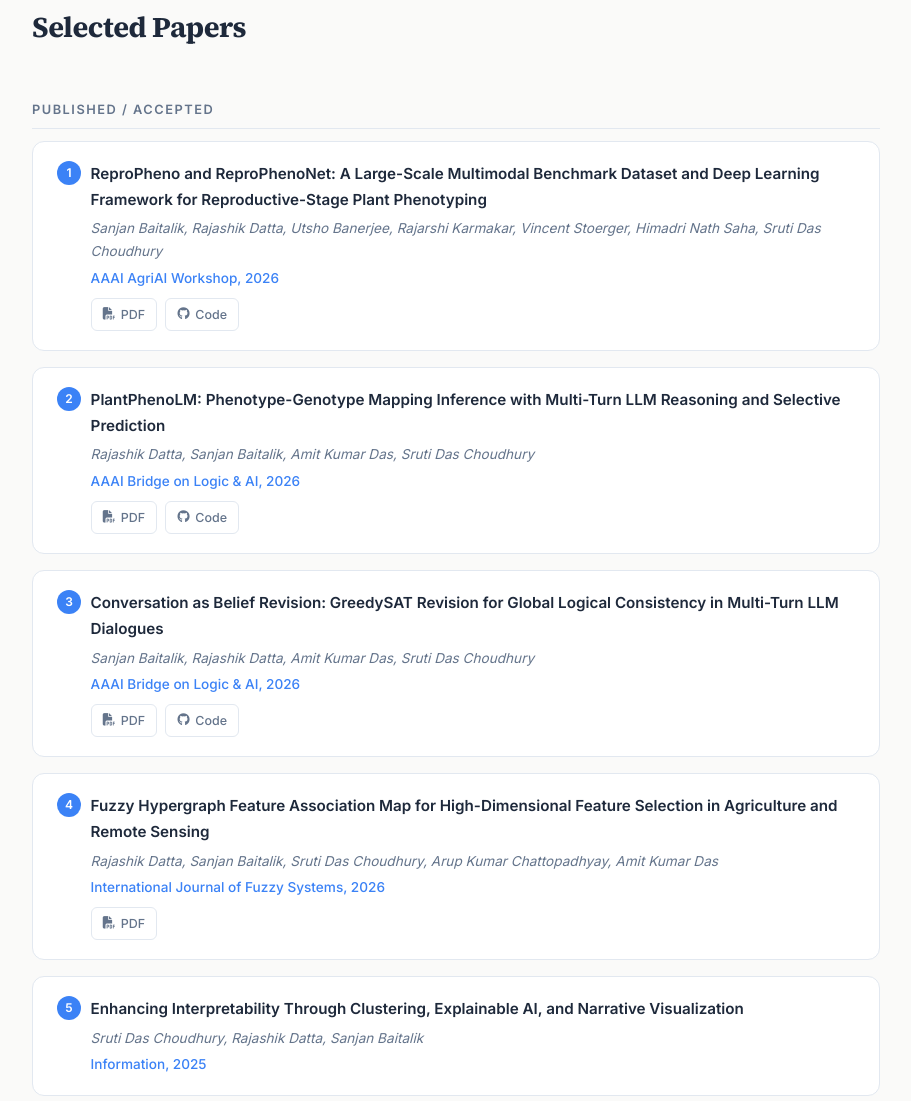
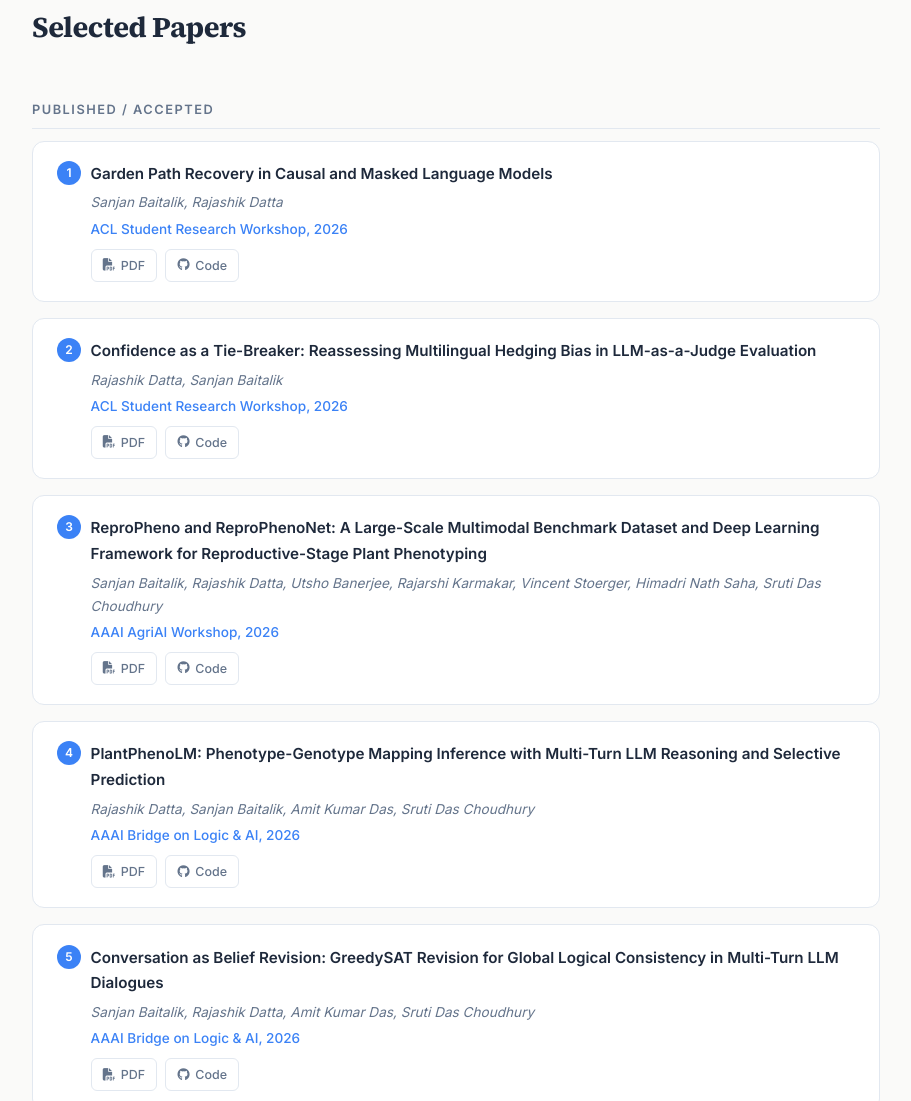
Before and after one commit to sanjanbaitalik/sanjanbaitalik.github.io, a plain HTML site: page index.html in a window 1280 px wide. Shown: the part 2237-3338 px from the top of the page, without its empty margins (344-1255 px from the left). Drawn offline with Linux system fonts and the light colour scheme.

Commit message:
updated publications

```diff
--- a/index.html
+++ b/index.html
@@ -746,6 +746,38 @@
             <div class="card pub-item">
                 <div style="display:flex;align-items:start;"><span class="pub-number">1</span>
                     <div>
+                        <div class="pub-title">Garden Path Recovery in Causal and Masked Language Models</div>
+                        <div class="pub-authors">Sanjan Baitalik, Rajashik Datta
+                        </div>
+                        <div class="pub-venue"><a href="https://2026.aclweb.org/calls/student_research_workshop/"
+                                target="_blank">ACL Student Research Workshop</a>, 2026</div>
+                        <div class="pub-links"><a href="papers/102_Garden_Path_Recovery_in_Ca.pdf" target="_blank"><i
+                                    class="fa-solid fa-file-pdf"></i>
+                                PDF</a><a href="https://github.com/sanjanbaitalik/garden_path" target="_blank"><i
+                                    class="fa-brands fa-github"></i> Code</a></div>
+                    </div>
+                </div>
+            </div>
+
+            <div class="card pub-item">
+                <div style="display:flex;align-items:start;"><span class="pub-number">2</span>
+                    <div>
+                        <div class="pub-title">Confidence as a Tie-Breaker: Reassessing Multilingual Hedging Bias in LLM-as-a-Judge Evaluation</div>
+                        <div class="pub-authors">Rajashik Datta, Sanjan Baitalik
+                        </div>
+                        <div class="pub-venue"><a href="https://2026.aclweb.org/calls/student_research_workshop/"
+                                target="_blank">ACL Student Research Workshop</a>, 2026</div>
+                        <div class="pub-links"><a href="papers/104_Confidence_as_a_Tie_Breake.pdf" target="_blank"><i
+                                    class="fa-solid fa-file-pdf"></i>
+                                PDF</a><a href="https://github.com/rajashikdatta/polyjudge" target="_blank"><i
+                                    class="fa-brands fa-github"></i> Code</a></div>
+                    </div>
+                </div>
+            </div>
+
+            <div class="card pub-item">
+                <div style="display:flex;align-items:start;"><span class="pub-number">3</span>
+                    <div>
                         <div class="pub-title">ReproPheno and ReproPhenoNet: A Large-Scale Multimodal Benchmark Dataset
                             and Deep Learning Framework for Reproductive-Stage Plant Phenotyping</div>
                         <div class="pub-authors">Sanjan Baitalik, Rajashik Datta, Utsho Banerjee, Rajarshi Karmakar,
@@ -761,7 +793,7 @@
             </div>
 
             <div class="card pub-item">
-                <div style="display:flex;align-items:start;"><span class="pub-number">2</span>
+                <div style="display:flex;align-items:start;"><span class="pub-number">4</span>
                     <div>
                         <div class="pub-title">PlantPhenoLM: Phenotype-Genotype Mapping Inference with Multi-Turn LLM
                             Reasoning and Selective Prediction</div>
@@ -778,7 +810,7 @@
             </div>
 
             <div class="card pub-item">
-                <div style="display:flex;align-items:start;"><span class="pub-number">3</span>
+                <div style="display:flex;align-items:start;"><span class="pub-number">5</span>
                     <div>
                         <div class="pub-title">Conversation as Belief Revision: GreedySAT Revision for Global Logical
                             Consistency in Multi-Turn LLM Dialogues</div>
@@ -795,7 +827,7 @@
             </div>
 
             <div class="card pub-item">
-                <div style="display:flex;align-items:start;"><span class="pub-number">4</span>
+                <div style="display:flex;align-items:start;"><span class="pub-number">6</span>
                     <div>
                         <div class="pub-title">Fuzzy Hypergraph Feature Association Map for High-Dimensional Feature
                             Selection in Agriculture and Remote Sensing</div>
@@ -811,7 +843,7 @@
             </div>
 
             <div class="card pub-item">
-                <div style="display:flex;align-items:start;"><span class="pub-number">5</span>
+                <div style="display:flex;align-items:start;"><span class="pub-number">7</span>
                     <div>
                         <div class="pub-title">Enhancing Interpretability Through Clustering, Explainable AI, and
                             Narrative Visualization</div>
@@ -825,7 +857,7 @@
             </div>
 
             <div class="card pub-item">
-                <div style="display:flex;align-items:start;"><span class="pub-number">6</span>
+                <div style="display:flex;align-items:start;"><span class="pub-number">8</span>
                     <div>
                         <div class="pub-title">Machine Learning-Driven Insights For Stock Market Analysis And Trading
                         </div>
@@ -838,7 +870,7 @@
             </div>
 
             <div class="card pub-item">
-                <div style="display:flex;align-items:start;"><span class="pub-number">7</span>
+                <div style="display:flex;align-items:start;"><span class="pub-number">9</span>
                     <div>
                         <div class="pub-title">The COVID-19 Shock: An Analysis Of Impacts And Responses Of Indian Stock
                             Market</div>
@@ -850,7 +882,7 @@
             </div>
 
             <div class="card pub-item">
-                <div style="display:flex;align-items:start;"><span class="pub-number">8</span>
+                <div style="display:flex;align-items:start;"><span class="pub-number">10</span>
                     <div>
                         <div class="pub-title">Is Indian Financial Market Ready for Pandemics?</div>
                         <div class="pub-authors">Rajashik Datta, Sanjan Baitalik, Sanket Ghosh, Saugata Ghosh, Swarnendu
@@ -868,7 +900,7 @@
 
             <div class="card pub-item">
                 <div style="display:flex;align-items:start;"><span class="pub-number"
-                        style="background:#f59e0b;">9</span>
+                        style="background:#f59e0b;">11</span>
                     <div>
                         <div class="pub-title">Greedy Optimization with Provable Guarantees for Non-Uniform
                             Intuitionistic Hypergraph-Based Feature Selection</div>
@@ -882,7 +914,7 @@
 
             <div class="card pub-item">
                 <div style="display:flex;align-items:start;"><span class="pub-number"
-                        style="background:#f59e0b;">10</span>
+                        style="background:#f59e0b;">12</span>
                     <div>
                         <div class="pub-title">MiQ-MCP: Valid and Conditionally Robust Uncertainty Quantification for
                             High-Frequency Financial Time Series via Mondrian Conformalized Quantile Regression</div>
```
Also changed, not shown: 3 other files.
